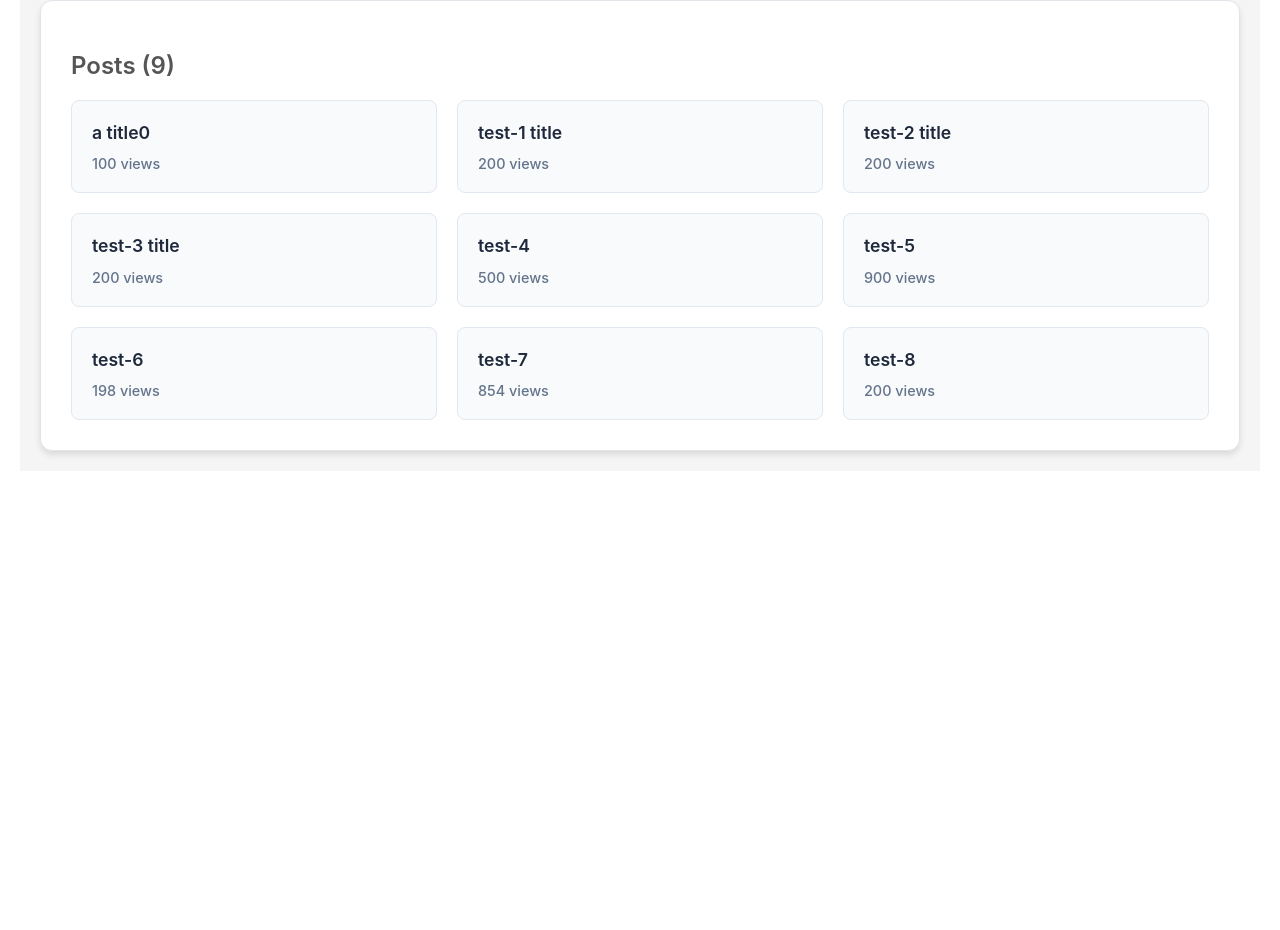
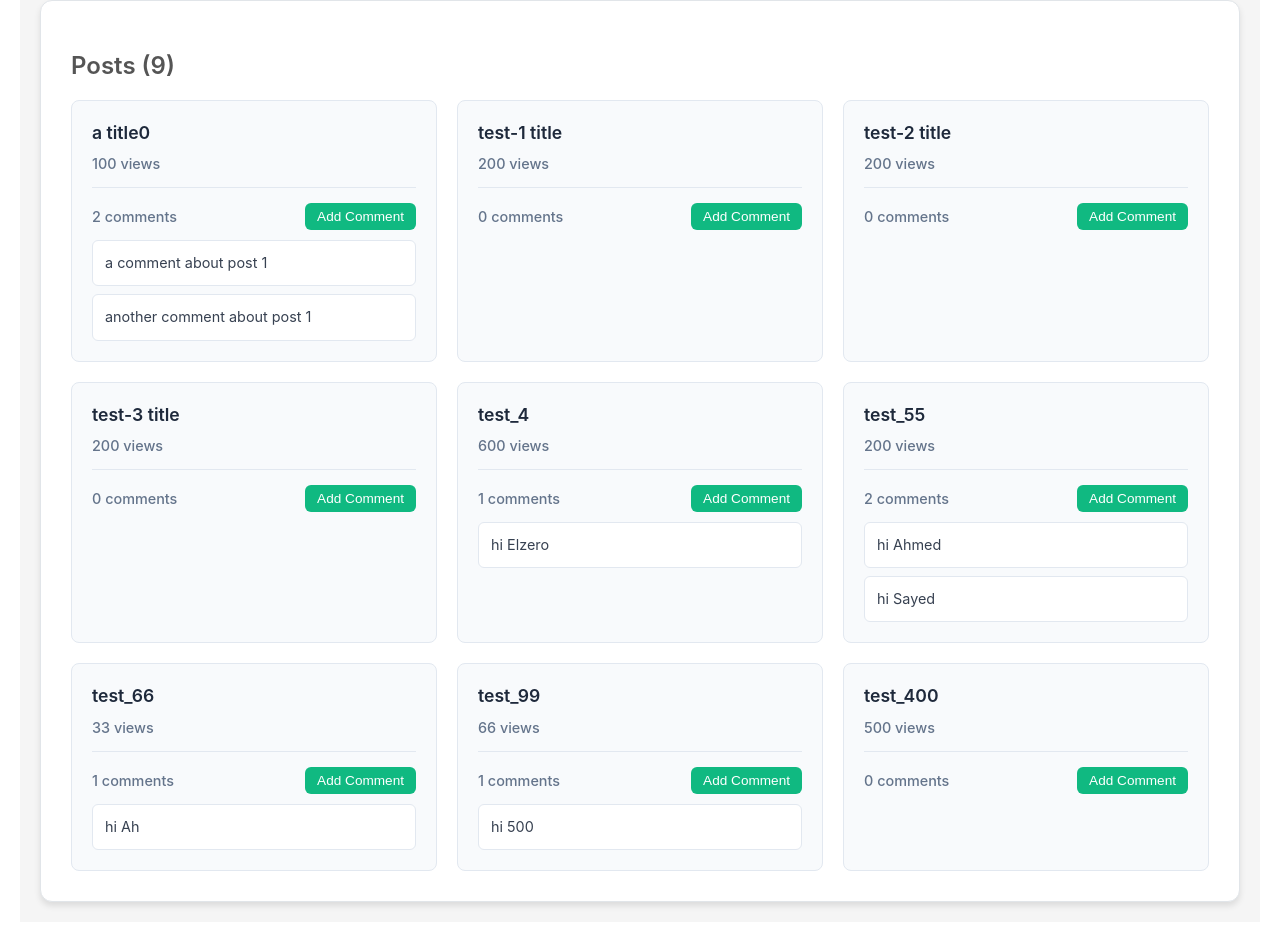
Before and after one commit to alfa155518/learn-react-qyery, a React (Vite) app: page / in a window 1280 px wide. Shown: the part 489-1419 px from the top of the page. Before the commit the page ends 968 px from the top, so only its background shows below. Built offline with nearby package versions, Linux system fonts and the light colour scheme; data requests are answered from the project's data file.

Commit message:
Add: add lesson-10

```diff
--- a/db.json
+++ b/db.json
@@ -21,29 +21,29 @@
       "views": 200
     },
     {
-      "id": "f31a",
-      "title": "test-4",
-      "views": 500
+      "id": "15dc",
+      "title": "test_4",
+      "views": 600
     },
     {
-      "id": "c56c",
-      "title": "test-5",
-      "views": 900
+      "id": "abfa",
+      "title": "test_55",
+      "views": 200
     },
     {
-      "id": "bbf9",
-      "title": "test-6",
-      "views": 198
+      "id": "19dd",
+      "title": "test_66",
+      "views": 33
     },
     {
-      "id": "eea5",
-      "title": "test-7",
-      "views": 854
+      "id": "16b0",
+      "title": "test_99",
+      "views": 66
     },
     {
-      "id": "8496",
-      "title": "test-8",
-      "views": 200
+      "id": "c08c",
+      "title": "test_400",
+      "views": 500
     }
   ],
   "comments": [
@@ -56,6 +56,31 @@
       "id": "2",
       "text": "another comment about post 1",
       "postId": "1"
+    },
+    {
+      "id": "966b",
+      "text": "hi Elzero",
+      "postId": "15dc"
+    },
+    {
+      "id": "7f0e",
+      "text": "hi Ahmed",
+      "postId": "abfa"
+    },
+    {
+      "id": "e054",
+      "text": "hi Sayed",
+      "postId": "abfa"
+    },
+    {
+      "id": "6be3",
+      "text": "hi Ah",
+      "postId": "19dd"
+    },
+    {
+      "id": "c2a9",
+      "text": "hi 500",
+      "postId": "16b0"
     }
   ],
   "profile": {
--- a/src/App.css
+++ b/src/App.css
@@ -115,6 +115,112 @@ h2 {
   box-shadow: 0 8px 25px rgba(0, 0, 0, 0.1);
 }
 
+.post-comments {
+  margin-top: 15px;
+  padding-top: 15px;
+  border-top: 1px solid #e2e8f0;
+}
+
+.comments-header {
+  display: flex;
+  justify-content: space-between;
+  align-items: center;
+  margin-bottom: 10px;
+}
+
+.comments-count {
+  font-size: 0.9rem;
+  color: #64748b;
+  font-weight: 500;
+}
+
+.add-comment-btn {
+  background-color: #10b981;
+  color: white;
+  border: none;
+  padding: 6px 12px;
+  border-radius: 6px;
+  font-size: 0.85rem;
+  font-weight: 500;
+  cursor: pointer;
+  transition: background-color 0.2s, transform 0.1s;
+}
+
+.add-comment-btn:hover {
+  background-color: #059669;
+  transform: translateY(-1px);
+}
+
+.comment-form {
+  display: flex;
+  gap: 8px;
+  margin-bottom: 15px;
+}
+
+.comment-input {
+  flex: 1;
+  padding: 8px 12px;
+  border: 2px solid #e1e5e9;
+  border-radius: 6px;
+  font-size: 14px;
+  transition: border-color 0.2s, box-shadow 0.2s;
+  box-sizing: border-box;
+}
+
+.comment-input:focus {
+  outline: none;
+  border-color: #3b82f6;
+  box-shadow: 0 0 0 3px rgba(59, 130, 246, 0.1);
+}
+
+.comment-submit-btn {
+  background-color: #3b82f6;
+  color: white;
+  border: none;
+  padding: 8px 16px;
+  border-radius: 6px;
+  font-size: 14px;
+  font-weight: 500;
+  cursor: pointer;
+  transition: background-color 0.2s, transform 0.1s;
+}
+
+.comment-submit-btn:hover:not(:disabled) {
+  background-color: #2563eb;
+  transform: translateY(-1px);
+}
+
+.comment-submit-btn:disabled {
+  background-color: #9ca3af;
+  cursor: not-allowed;
+  transform: none;
+}
+
+.comments-list {
+  display: flex;
+  flex-direction: column;
+  gap: 8px;
+}
+
+.comment-item {
+  background: white;
+  padding: 12px;
+  border-radius: 6px;
+  border: 1px solid #e2e8f0;
+  transition: background-color 0.2s;
+}
+
+.comment-item:hover {
+  background-color: #f1f5f9;
+}
+
+.comment-text {
+  margin: 0;
+  color: #374151;
+  font-size: 0.9rem;
+  line-height: 1.4;
+}
+
 .post-title {
   color: #1e293b;
   margin: 0 0 10px 0;
--- a/src/App.jsx
+++ b/src/App.jsx
@@ -1,21 +1,63 @@
-import { useQuery, useMutation } from "@tanstack/react-query"
+import { useQuery, useMutation, useQueryClient } from "@tanstack/react-query"
 import { useState } from "react"
+import { createPost, getComments, getPost, createComment } from "./action/posts"
 import "./App.css"
-import { createPost, getPost } from "./action/posts"
 
 
 
 export default function App() {
   const [newPostTitle, setNewPostTitle] = useState("")
   const [newPostViews, setNewPostViews] = useState("")
+  const [newCommentText, setNewCommentText] = useState("")
+  const [selectedPostId, setSelectedPostId] = useState(null)
+  const queryClient = useQueryClient()
 
-  const { data, isLoading, isError, refetch } = useQuery({
+
+
+
+  // queryClient.invalidateQueries()
+
+  const { data, isLoading, isError } = useQuery({
     queryKey: ['ClientPosts'],
     queryFn: async () => await getPost(),
   })
 
-  const { mutateAsync, isPending, isError: mutationIsError, isSuccess, reset } = useMutation({
+  const { data: commentData } = useQuery({
+    queryKey: ['ClientPosts', { type: 'done' }],
+    queryFn: async () => await getComments(),
+  })
+
+
+  const { mutate, isPending, isError: mutationIsError, isSuccess, reset } = useMutation({
     mutationFn: createPost,
+    onSuccess: () => {
+      setNewPostTitle("")
+      setNewPostViews("")
+      reset();
+
+    },
+  })
+
+
+  const commentMutation = useMutation({
+    mutationFn: createComment,
+    onSuccess: () => {
+      setNewCommentText("")
+      setSelectedPostId(null)
+      // queryClient.invalidateQueries({
+      //   queryKey: ['ClientPosts']
+      // })
+      queryClient.invalidateQueries({
+        queryKey: ['ClientPosts'],
+        exact: true,
+      })
+      // queryClient.invalidateQueries({
+      //   queryKey: ['ClientPosts', { type: 'done' }],
+      // })
+    },
+    onError: (error) => {
+      alert('Error creating comment: ' + error.message);
+    },
   })
 
 
@@ -23,19 +65,25 @@ export default function App() {
   const handleSubmit = async (e) => {
     e.preventDefault()
     if (newPostTitle.trim() && newPostViews.trim()) {
-      try {
-        await mutateAsync({
+      mutate({
         title: newPostTitle,
         views: parseInt(newPostViews)
       });
-        refetch();
-        setNewPostTitle("")
-        setNewPostViews("")
-        reset();
-      } catch (error) {
-        alert('Mutation failed: ' + error.message);
     }
   }
+
+  const handleCommentSubmit = (e) => {
+    e.preventDefault()
+    if (newCommentText.trim() && selectedPostId) {
+      commentMutation.mutate({
+        text: newCommentText,
+        postId: selectedPostId
+      });
+    }
+  }
+
+  const getCommentsForPost = (postId) => {
+    return commentData?.filter(comment => comment.postId === postId) || []
   }
 
 
@@ -92,10 +140,47 @@ export default function App() {
           <div className="no-posts">No posts available</div>
         ) : (
           <div className="posts-grid">
-            {data.map(post => (
+            {data.map(post => {
+              const postComments = getCommentsForPost(post.id)
+              return (
                 <div key={post.id} className="post-card">
                   <h3 className="post-title">{post.title}</h3>
                   <div className="post-views">{post.views} views</div>
+                  <div className="post-comments">
+                    <div className="comments-header">
+                      <span className="comments-count">{postComments.length} comments</span>
+                      <button
+                        onClick={() => setSelectedPostId(selectedPostId === post.id ? null : post.id)}
+                        className="add-comment-btn"
+                      >
+                        {selectedPostId === post.id ? 'Cancel' : 'Add Comment'}
+                      </button>
+                    </div>
+
+                    {selectedPostId === post.id && (
+                      <form onSubmit={handleCommentSubmit} className="comment-form">
+                        <input
+                          type="text"
+                          placeholder="Write a comment..."
+                          value={newCommentText}
+                          onChange={(e) => setNewCommentText(e.target.value)}
+                          className="comment-input"
+                        />
+                        <button
+                          type="submit"
+                          disabled={commentMutation.isPending}
+                          className="comment-submit-btn"
+                        >
+                          {commentMutation.isPending ? 'Posting...' : 'Post'}
+                        </button>
+                      </form>
+                    )}
+
+                    {postComments.length > 0 && (
+                      <div className="comments-list">
+                        {postComments.map(comment => (
+                          <div key={comment.id} className="comment-item">
+                            <p className="comment-text">{comment.text}</p>
                           </div>
                         ))}
                       </div>
@@ -103,4 +188,11 @@ export default function App() {
                   </div>
                 </div>
               )
+            })}
+          </div>
+        )}
+      </div>
+
+    </div>
+  )
 }
--- a/src/action/posts.js
+++ b/src/action/posts.js
@@ -16,4 +16,22 @@ async function createPost(post) {
     return response.json()
 }
 
-export { getPost, createPost };
+// Get Comments Function
+async function getComments() {
+    const response = await fetch(`http://localhost:3000/comments`)
+    return response.json()
+}
+
+// Create Comment Function
+async function createComment(comment) {
+    const response = await fetch(`http://localhost:3000/comments`, {
+        method: 'POST',
+        headers: {
+            'Content-Type': 'application/json',
+        },
+        body: JSON.stringify(comment)
+    })
+    return response.json()
+}
+
+export { getPost, createPost, getComments, createComment };
```
Also changed, not shown: desc.js (+10 -26 lines). Lines whose indentation alone changed are shown as unchanged.
